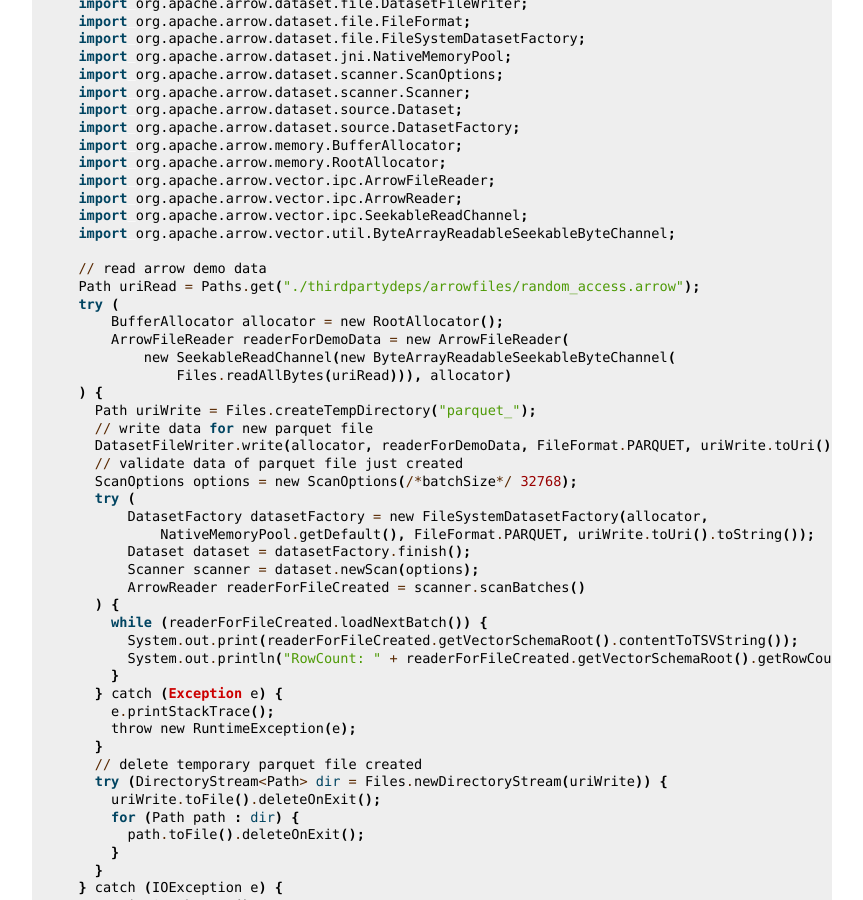
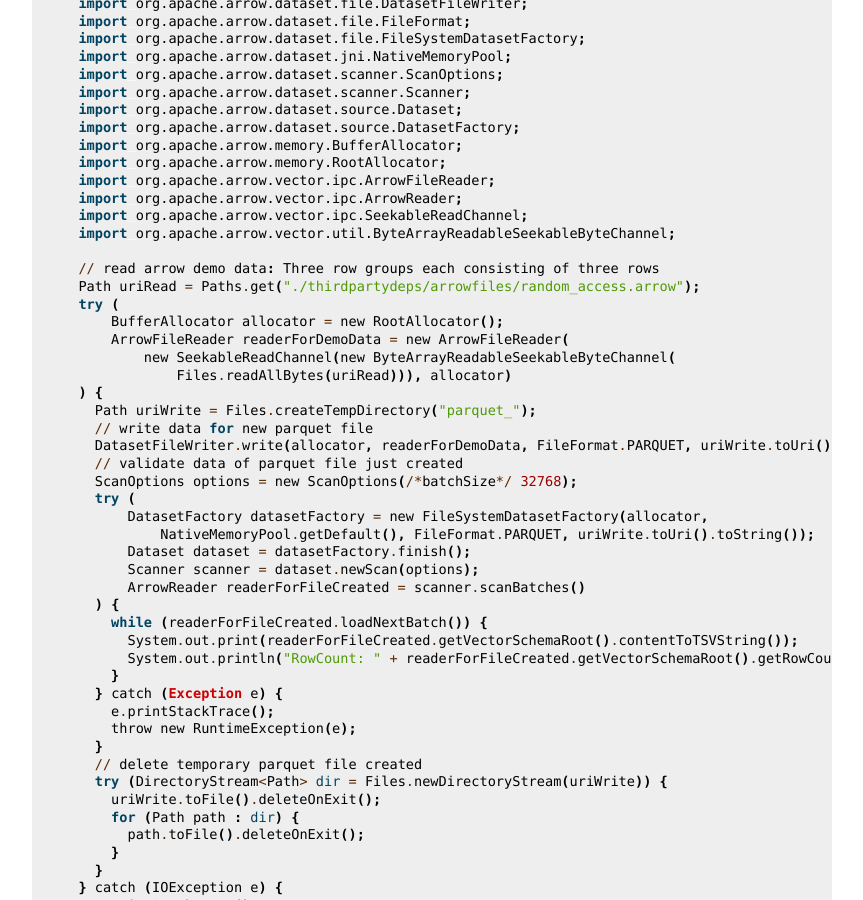
Before and after one commit to apache/arrow-cookbook, a Sphinx documentation site: the page built from java/source/io.rst, in a window 1280 px wide and 900 px high, scrolled down 5120 px. Shown: the whole window, without its empty margins (258-1121 px from the left). Built offline with Sphinx 7.4.7, drawn with Linux system fonts in a browser that asks for light colours; pages that are not in the unit, such as notebooks, are missing from menus; comment, search, counter and statistics services are not loaded.

Commit message:
fix: code review

```diff
--- a/java/source/io.rst
+++ b/java/source/io.rst
@@ -291,7 +291,7 @@ Let's read an Arrow file and populate that data into a Parquet file.
     import org.apache.arrow.vector.ipc.SeekableReadChannel;
     import org.apache.arrow.vector.util.ByteArrayReadableSeekableByteChannel;
 
-    // read arrow demo data
+    // read arrow demo data: Three row groups each consisting of three rows
     Path uriRead = Paths.get("./thirdpartydeps/arrowfiles/random_access.arrow");
     try (
         BufferAllocator allocator = new RootAllocator();
```
